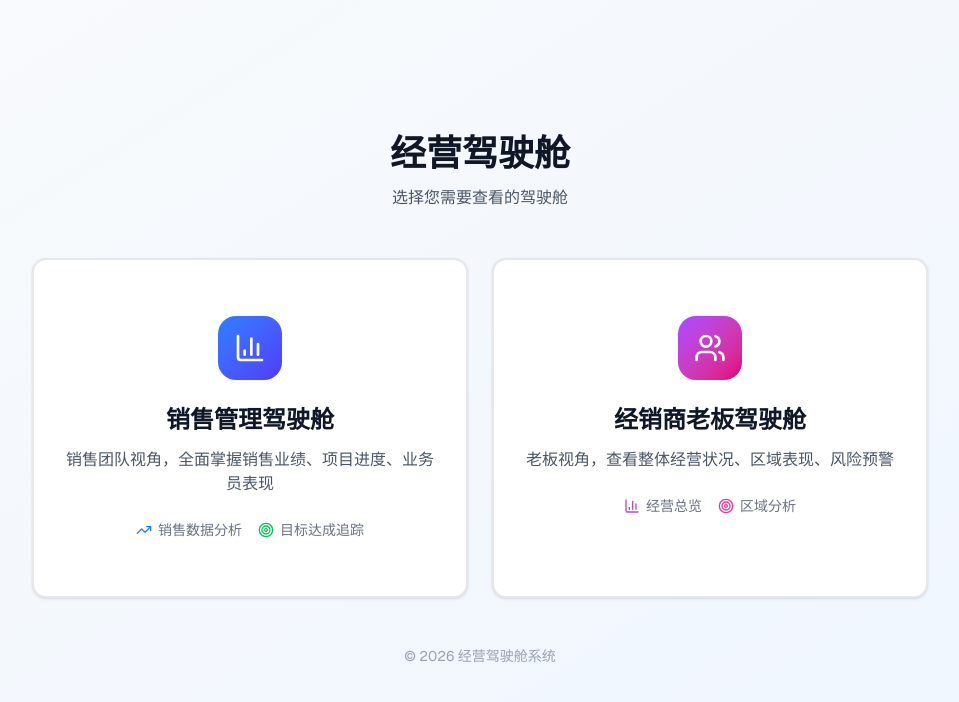
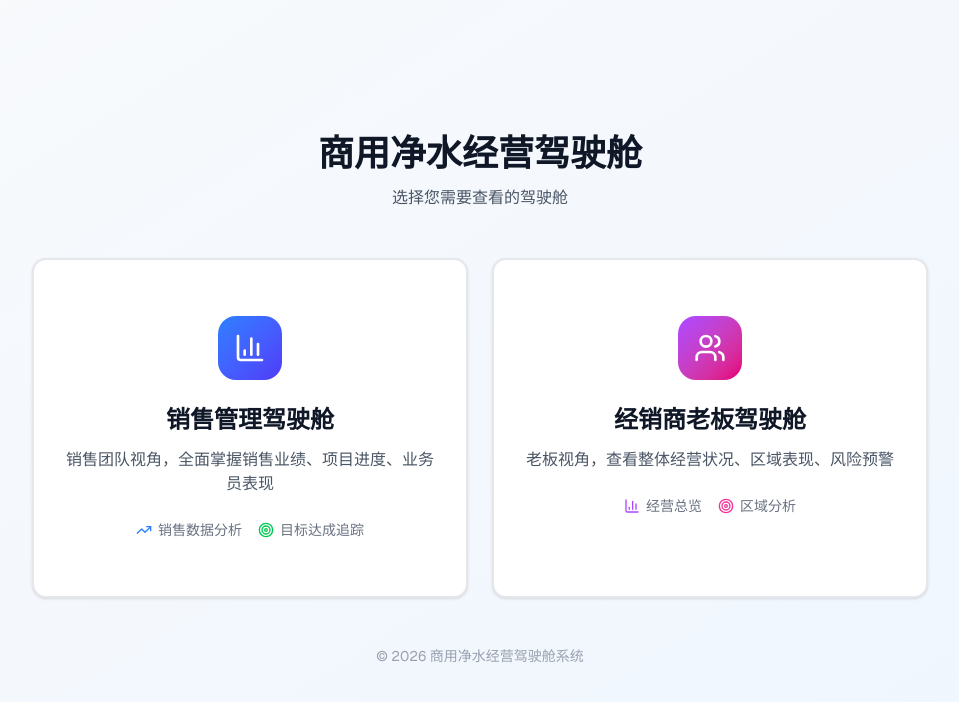
Before and after one commit to navylee1990/coze_jsc, a Next.js app: page / in a window 1280 px wide. Shown: the top 702 px of the page, without its empty margins (160-1119 px from the left). Built offline with nearby package versions, Linux system fonts and the light colour scheme.

Commit message:
feat: 更新系统名称为商用净水经营驾驶舱

```diff
--- a/src/app/page.tsx
+++ b/src/app/page.tsx
@@ -8,7 +8,7 @@ export default function HomePage() {
       <div className="max-w-4xl w-full">
         {/* 页面标题 */}
         <div className="text-center mb-12">
-          <h1 className="text-4xl font-bold text-gray-900 mb-3">经营驾驶舱</h1>
+          <h1 className="text-4xl font-bold text-gray-900 mb-3">商用净水经营驾驶舱</h1>
           <p className="text-gray-600">选择您需要查看的驾驶舱</p>
         </div>
 
@@ -67,7 +67,7 @@ export default function HomePage() {
 
         {/* 底部说明 */}
         <div className="text-center mt-12 text-gray-400 text-sm">
-          <p>© 2026 经营驾驶舱系统</p>
+          <p>© 2026 商用净水经营驾驶舱系统</p>
         </div>
       </div>
     </div>
```
